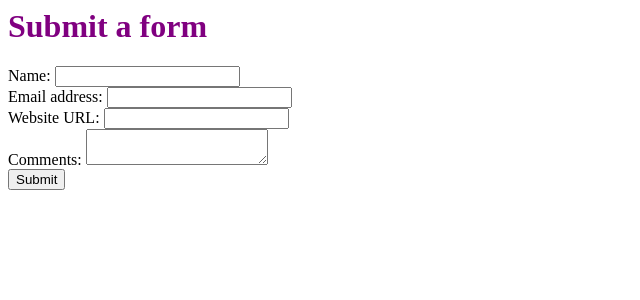
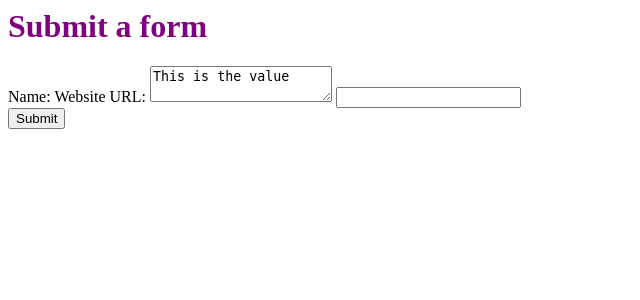
Before and after one commit to 5ource/judge, a Flask app: page /form in a window 1280 px wide. Shown: the top 300 px of the page, without its empty margins (0-640 px from the left). Run offline with Flask 2, Linux system fonts and the light colour scheme.

Commit message:
Update form.html

```diff
--- a/templates/form.html
+++ b/templates/form.html
@@ -11,13 +11,14 @@
       <div id="main">
         <form method="post" action="{{ url_for('submitted_form') }}">
            <label for="name">Name:</label>
-          <input type="text" name="name"><br />
+          <!-- <input type="text" name="name"><br />
           <label for="email">Email address:</label>
-          <input type="email" name="email"><br />
+          <input type="email" name="email"><br /> -->
           <label for="site_url">Website URL:</label>
+          <textarea name="text_box">This is the value</textarea>
           <input type="url" name="site_url"><br />
-          <label for="comments">Comments:</label>
-          <textarea name="comments"></textarea><br />
+          <!-- <label for="comments">Comments:</label>
+          <textarea name="comments"></textarea><br /> -->
           <input type="submit">
         </form>
       </div>
```
